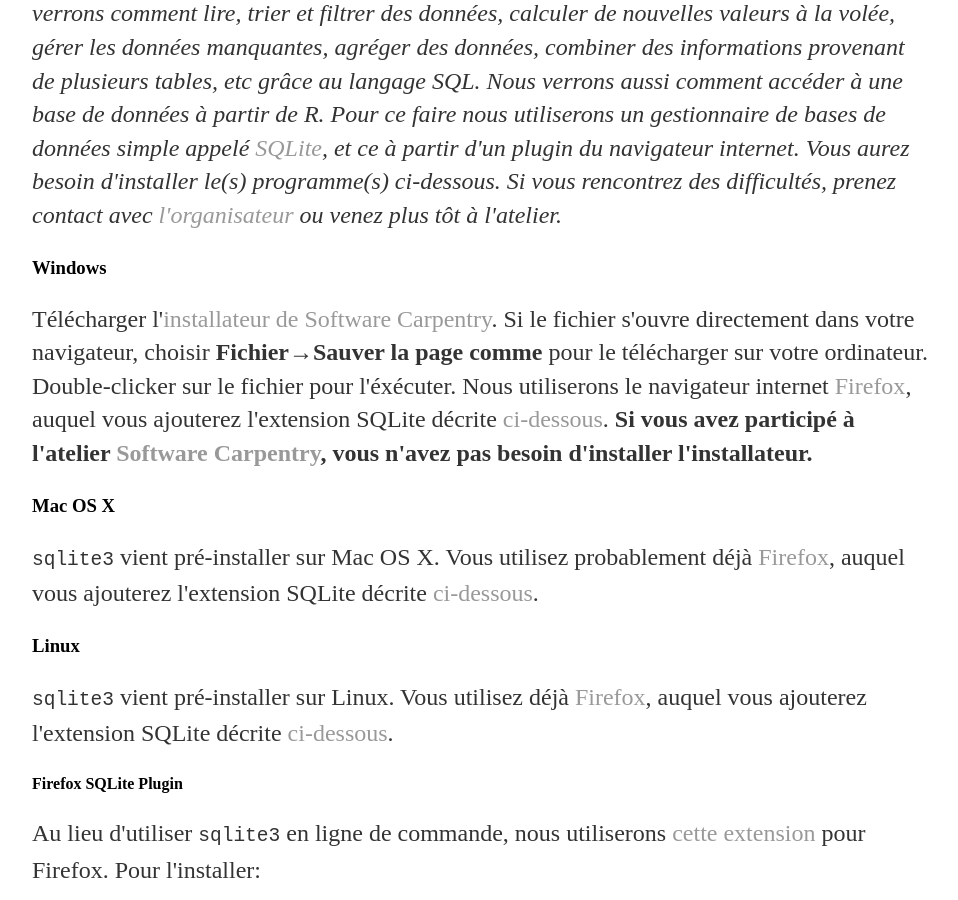
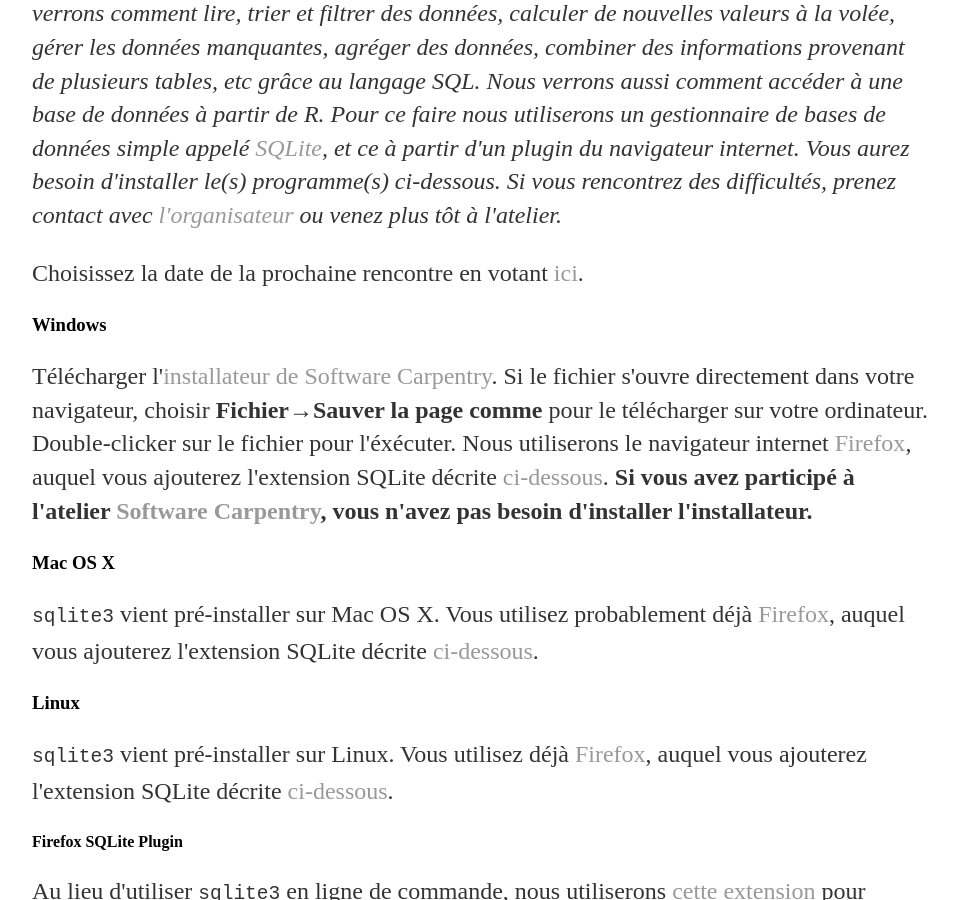
Before and after one commit to dhaine/clinicR, a Jekyll site: the page built from index.html, in a window 1280 px wide and 900 px high, scrolled down 703 px. Shown: the whole window, without its empty margins (160-1118 px from the left). Built offline with Jekyll 4.4.1, drawn with Linux system fonts in a browser that asks for light colours.

Commit message:
Add framadate choice.

```diff
--- a/index.html
+++ b/index.html
@@ -42,6 +42,9 @@ Please use day month year for the 'humandate' field (e.g. 8 janvier 2015) and --
   <a href="mailto:denis.haine@umontreal.ca" target="_top">l'organisateur</a> ou
   venez plus tôt à l'atelier.</em>
 </p>
+
+<p>
+  Choisissez la date de la prochaine rencontre en votant <a href="https://framadate.org/sxbbhnn3wggraift">ici</a>.
 
 <h3>Windows</h3>
 <p>
```
